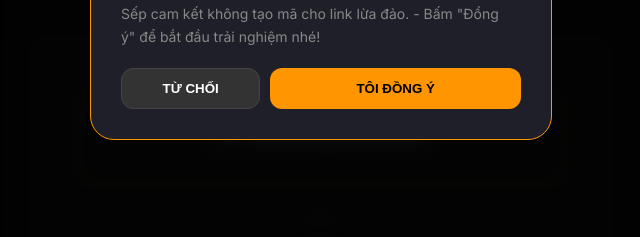
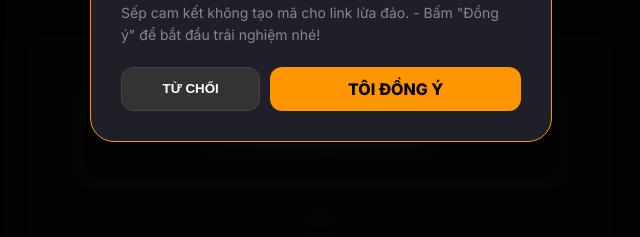
Before and after one commit to nguyenxuanhao35412-cmyk/SoundCode, a plain HTML site: page index.html in a window 1280 px wide. Shown: the part 408-645 px from the top of the page, 319-959 px from the left. Drawn offline with Linux system fonts and the light colour scheme.

Commit message:
Update index.html

```diff
--- a/index.html
+++ b/index.html
@@ -132,7 +132,8 @@ Chào mừng sếp đến với SoundCode!
 </div>
 <div style="display: flex; gap: 10px; margin-top: 20px;">
 <button onclick="tuChoi()" style="background:#333; color:#fff; border:1px solid #444; padding:12px; flex:1; border-radius:12px; font-weight:600; cursor:pointer;">TỪ CHỐI</button>
-<button onclick="dongYDieuKhoan()" style="background:#FF9500; color:#000; border:none; padding:12px; flex:2; border-radius:12px; font-weight:800; cursor:pointer;">TÔI ĐỒNG Ý</button>
+<button onclick="dongYDieuKhoan()" style="background:#FF9500; color:#000; border:none; padding:12px; flex:2; border-radius:12px; font-weight:800; cursor:pointer;font-family: 'Inter', sans-serif;font-size: 16px;
+    text-transform: uppercase;/* Cho chữ in hoa nhìn cho ngầu */">TÔI ĐỒNG Ý</button>
 </div>
 </div>
 </div>
```
